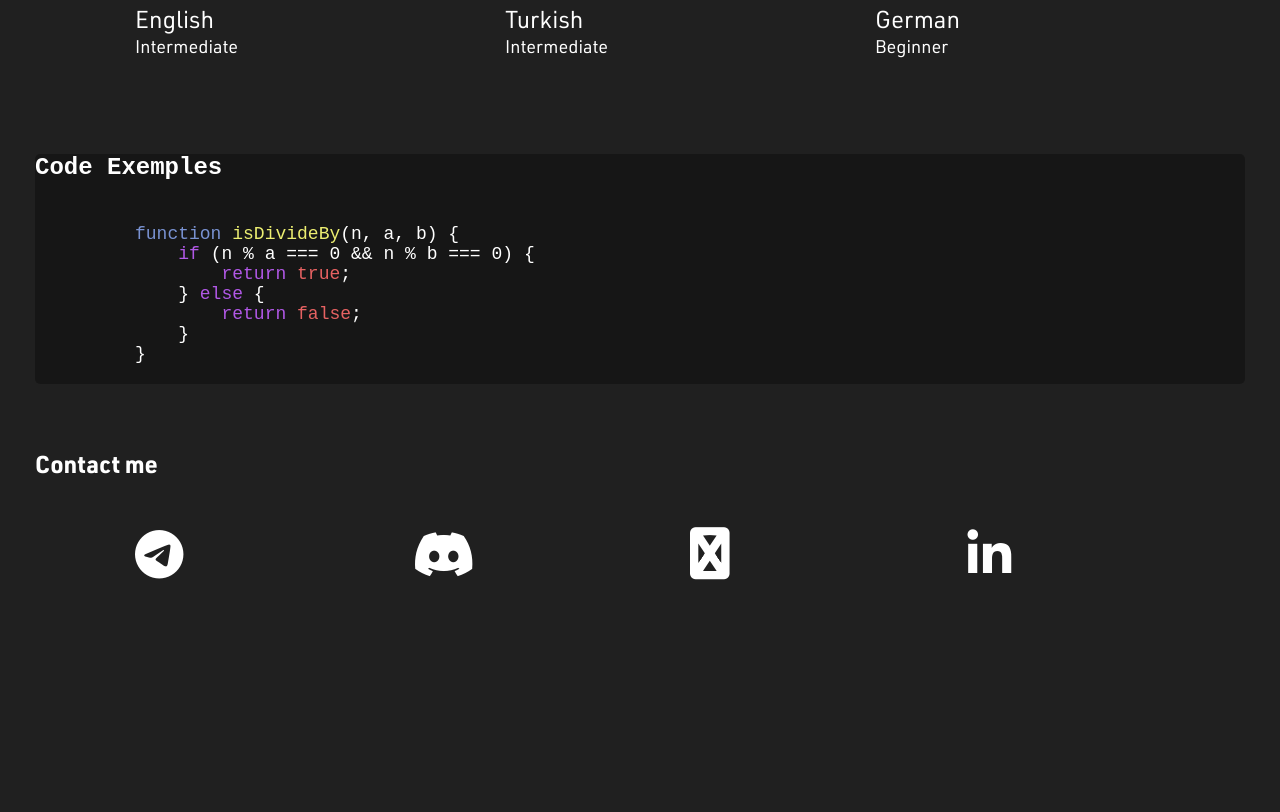
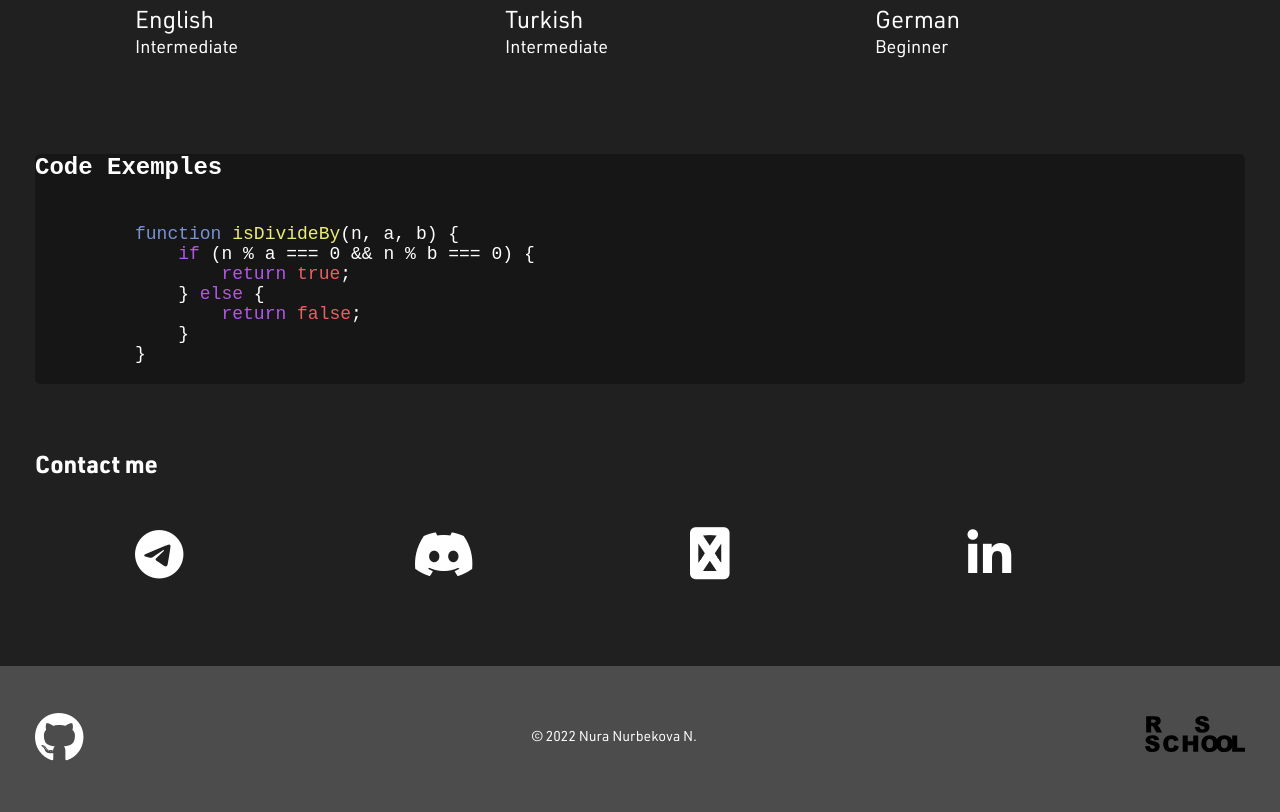
Before and after one commit to nuranurbekova/rsschool-cv, a plain HTML site: page index.html in a window 1280 px wide. Shown: the part 1824-2636 px from the top of the page. Before the commit the page ends 2490 px from the top, so only its background shows below. Drawn offline with Linux system fonts and the light colour scheme.

Commit message:
feat: add footer

```diff
--- a/index.html
+++ b/index.html
@@ -189,6 +189,17 @@
             </section>
         </div>
     </main>
+    <footer class="footer ">
+        <div class="container">
+            <div class="footer-wrapper section-wrapper">
+                <p class="footer-contact-list"><a href="https://github.com/nuranurbekova" target="_blank" class="footer-contact-link"><i class="fab fa-github"></i></a></p>
+                <p class="copyright">&copy; 2022 Nura Nurbekova N.</p>
+                <p class="footer-contact-list">
+                    <a href="https://rs.school/" target="_blank" class="footer-contact-link"><img src="./assets/icons/rs_school.svg" alt="rsschool-logo" width="100" class="footer-rsshool-img"></a>
+                </p>
+            </div>
+        </div>
+    </footer>
 </body>
 
 </html>
--- a/style.css
+++ b/style.css
@@ -291,3 +291,33 @@ pre {
     color: #fbff00;
     transition: all .5s ease-out;
 }
+
+
+/*footer*/
+
+.footer {
+    background-color: #2e2e2e;
+}
+
+.footer-wrapper {
+    display: flex;
+    justify-content: space-between;
+    align-items: center;
+    padding: 30px 0;
+}
+
+.copyright {
+    font-size: 14px;
+}
+
+.footer-contact-link {
+    font-size: 24px;
+}
+
+.footer-contact-link:hover {
+    color: #fbff00;
+}
+
+.footer {
+    background-color: rgba(182, 179, 179, .3);
+}
```
